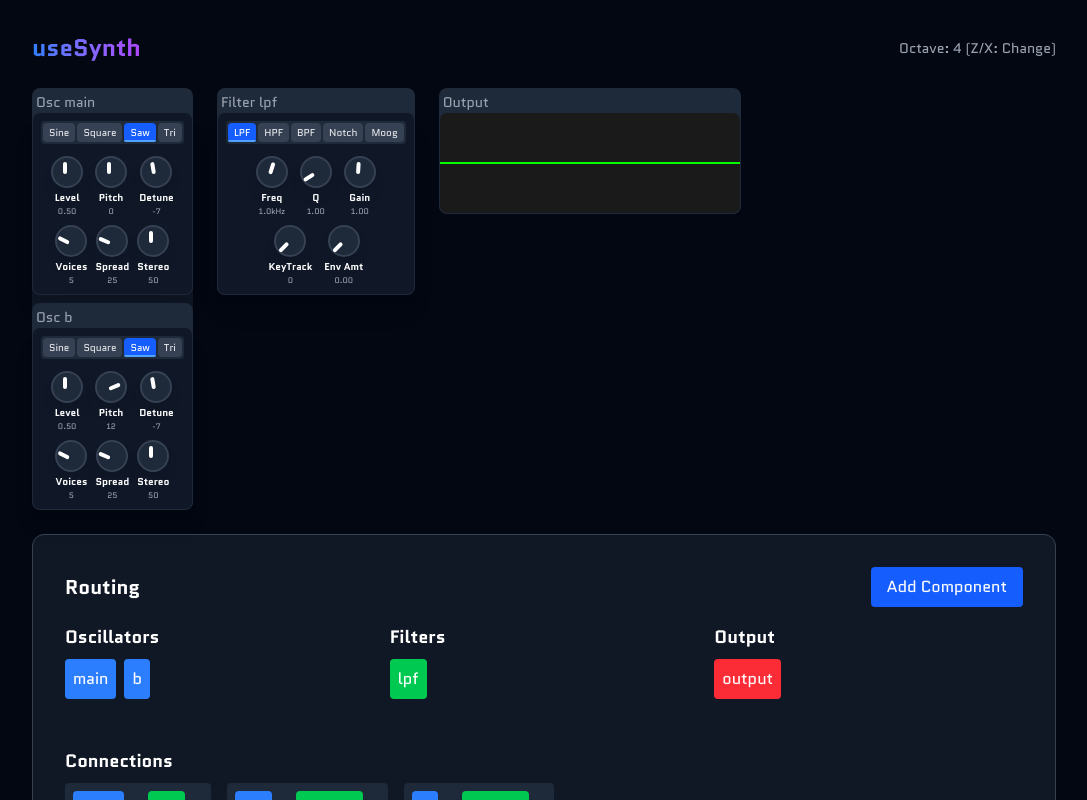
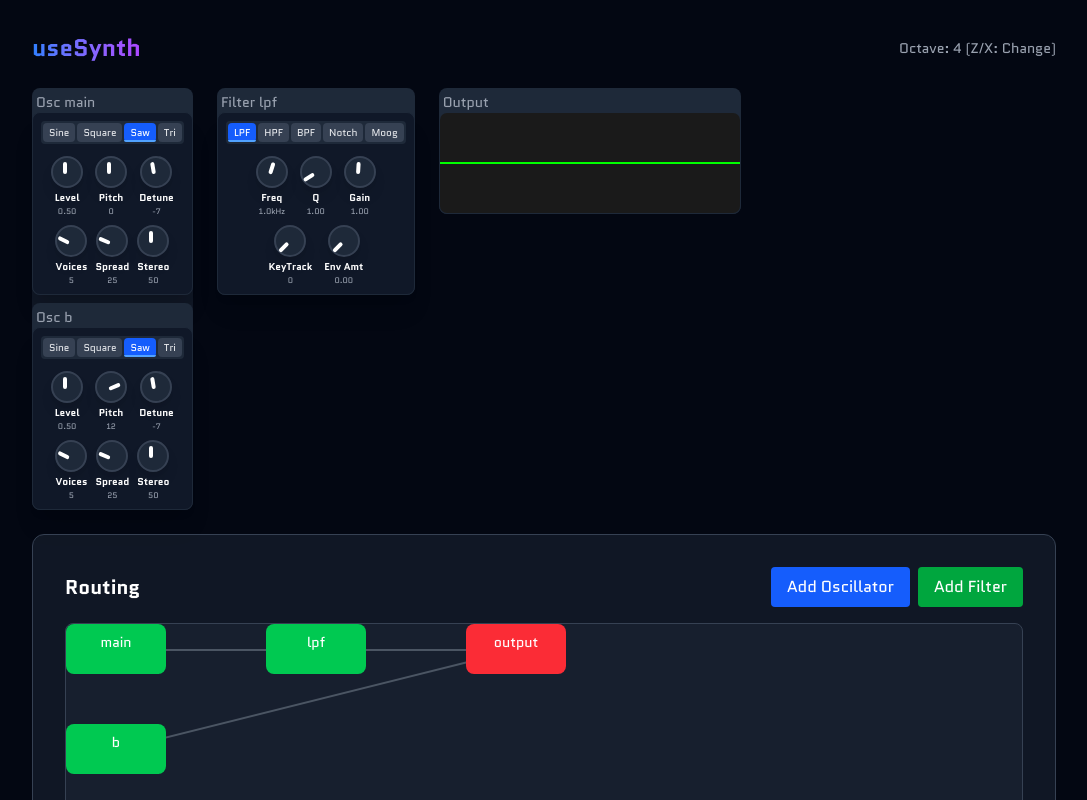
Before and after one commit to nexo-tech/use-synth, a Next.js app in the folder packages/example-app/: page / in a window 1280 px wide. Shown: the top 800 px of the page, without its empty margins (96-1183 px from the left). Built offline with nearby package versions, Linux system fonts and the light colour scheme.

Commit message:
add routing graph

```diff
--- a/packages/example-app/app/components/Routing.tsx
+++ b/packages/example-app/app/components/Routing.tsx
@@ -10,7 +10,6 @@ export default function Routing({ config, onConfigChange }: RoutingProps) {
   const [dragging, setDragging] = React.useState<{ from: string; type: string } | null>(null);
   const [showNewComponentModal, setShowNewComponentModal] = React.useState(false);
   const [newComponentType, setNewComponentType] = React.useState<'oscillator' | 'filter'>('oscillator');
-  const [newComponentId, setNewComponentId] = React.useState('');
 
   const handleDragStart = (id: string, type: string) => {
     setDragging({ from: id, type });
@@ -52,17 +51,28 @@ export default function Routing({ config, onConfigChange }: RoutingProps) {
     });
   };
 
-  const handleCreateNewComponent = () => {
-    if (!newComponentId) return;
+  const handleAddComponent = (type: 'oscillator' | 'filter') => {
+    const newConfig = { ...config };
+    const prefix = type === 'oscillator' ? 'osc' : 'fil';
+    let index = 1;
+    let newId = `${prefix}${index}`;
 
-    const newConfig = { ...config };
-    if (newComponentType === 'oscillator') {
-      newConfig.components.oscillators[newComponentId] = {
+    // Find the next available ID
+    while (
+      (type === 'oscillator' && newConfig.components.oscillators[newId]) ||
+      (type === 'filter' && newConfig.components.filters[newId])
+    ) {
+      index++;
+      newId = `${prefix}${index}`;
+    }
+
+    if (type === 'oscillator') {
+      newConfig.components.oscillators[newId] = {
         type: 'sine',
         level: 0.5
       };
     } else {
-      newConfig.components.filters[newComponentId] = {
+      newConfig.components.filters[newId] = {
         type: 'lowpass',
         frequency: 1000,
         Q: 1
@@ -70,8 +80,6 @@ export default function Routing({ config, onConfigChange }: RoutingProps) {
     }
 
     onConfigChange(newConfig);
-    setShowNewComponentModal(false);
-    setNewComponentId('');
   };
 
   const getComponentColor = (type: string) => {
@@ -87,83 +95,76 @@ export default function Routing({ config, onConfigChange }: RoutingProps) {
     }
   };
 
+  // Calculate positions for the graph layout
+  const calculatePositions = () => {
+    const positions: Record<string, { x: number; y: number }> = {};
+    let x = 0;
+    let y = 0;
+
+    // Position oscillators
+    Object.keys(config.components.oscillators).forEach(id => {
+      positions[id] = { x: 0, y: y };
+      y += 100;
+    });
+
+    // Position filters
+    y = 0;
+    Object.keys(config.components.filters).forEach(id => {
+      positions[id] = { x: 200, y: y };
+      y += 100;
+    });
+
+    // Position output
+    positions['output'] = { x: 400, y: Math.max(y - 100, 0) };
+
+    return positions;
+  };
+
+  const positions = calculatePositions();
+
   return (
     <div className="p-4">
       <div className="flex justify-between items-center mb-4">
         <h2 className="text-xl font-bold">Routing</h2>
-        <button
-          onClick={() => setShowNewComponentModal(true)}
-          className="px-4 py-2 bg-blue-600 text-white rounded hover:bg-blue-700"
-        >
-          Add Component
-        </button>
+        <div className="flex gap-2">
+          <button
+            onClick={() => handleAddComponent('oscillator')}
+            className="px-4 py-2 bg-blue-600 text-white rounded hover:bg-blue-700"
+          >
+            Add Oscillator
+          </button>
+          <button
+            onClick={() => handleAddComponent('filter')}
+            className="px-4 py-2 bg-green-600 text-white rounded hover:bg-green-700"
+          >
+            Add Filter
+          </button>
+        </div>
       </div>
 
-      <div className="flex flex-col gap-8">
-        {/* Components Row */}
-        <div className="flex flex-wrap gap-4">
-          {/* Oscillators */}
-          <div className="flex-1 min-w-[200px]">
-            <h3 className="text-lg font-semibold mb-2">Oscillators</h3>
-            <div className="flex flex-wrap gap-2">
-              {Object.keys(config.components.oscillators).map(id => (
-                <div
-                  key={id}
-                  draggable
-                  onDragStart={() => handleDragStart(id, 'oscillator')}
-                  className={`p-2 rounded ${getComponentColor('oscillator')} cursor-move`}
-                >
-                  {id}
-                </div>
-              ))}
-            </div>
-          </div>
+      {/* Graph Layout */}
+      <div className="relative h-[400px] border border-gray-700 rounded-lg bg-gray-800/50">
+        {/* Connections */}
+        {config.routing.map((conn, index) => {
+          const fromPos = positions[conn.from];
+          const toPos = positions[conn.to];
+          if (!fromPos || !toPos) return null;
 
-          {/* Filters */}
-          <div className="flex-1 min-w-[200px]">
-            <h3 className="text-lg font-semibold mb-2">Filters</h3>
-            <div className="flex flex-wrap gap-2">
-              {Object.keys(config.components.filters).map(id => (
-                <div
-                  key={id}
-                  draggable
-                  onDragStart={() => handleDragStart(id, 'filter')}
-                  className={`p-2 rounded ${getComponentColor('filter')} cursor-move`}
-                >
-                  {id}
-                </div>
-              ))}
-            </div>
-          </div>
-
-          {/* Output */}
-          <div className="flex-1 min-w-[200px]">
-            <h3 className="text-lg font-semibold mb-2">Output</h3>
+          return (
             <div
-              onDragOver={e => e.preventDefault()}
-              onDrop={() => handleDrop('output')}
-              className={`p-2 rounded ${getComponentColor('output')} inline-block`}
+              key={index}
+              className="absolute"
+              style={{
+                left: fromPos.x + 50,
+                top: fromPos.y + 25,
+                width: toPos.x - fromPos.x,
+                height: 2,
+                backgroundColor: '#4B5563',
+                transform: `rotate(${Math.atan2(toPos.y - fromPos.y, toPos.x - fromPos.x)}rad)`,
+                transformOrigin: 'left center',
+              }}
             >
-              output
-            </div>
-          </div>
-        </div>
-
-        {/* Connections */}
-        <div className="mt-4">
-          <h3 className="text-lg font-semibold mb-2">Connections</h3>
-          <div className="flex flex-wrap gap-4">
-            {config.routing.map((conn, index) => (
-              <div key={index} className="flex items-center gap-2 bg-gray-800 p-2 rounded">
-                <span className="flex items-center gap-1">
-                  <span className={`px-2 py-1 rounded ${getComponentColor('oscillator')}`}>
-                    {conn.from}
-                  </span>
-                  <span>→</span>
-                  <span className={`px-2 py-1 rounded ${getComponentColor('filter')}`}>
-                    {conn.to}
-                  </span>
-                </span>
+              <div className="absolute -right-2 -top-2">
                 <button
                   onClick={() => handleDeleteConnection(conn.from, conn.to)}
                   className="text-red-500 hover:text-red-700"
@@ -171,56 +172,34 @@ export default function Routing({ config, onConfigChange }: RoutingProps) {
                   ×
                 </button>
               </div>
-            ))}
-          </div>
-        </div>
-      </div>
+            </div>
+          );
+        })}
 
-      {/* New Component Modal */}
-      {showNewComponentModal && (
-        <div className="fixed inset-0 bg-black bg-opacity-50 flex items-center justify-center">
-          <div className="bg-gray-800 p-6 rounded-lg">
-            <h3 className="text-xl font-bold mb-4">Add New Component</h3>
-            <div className="space-y-4">
-              <div>
-                <label className="block mb-2">Type</label>
-                <select
-                  value={newComponentType}
-                  onChange={e => setNewComponentType(e.target.value as 'oscillator' | 'filter')}
-                  className="w-full p-2 rounded bg-gray-700"
-                >
-                  <option value="oscillator">Oscillator</option>
-                  <option value="filter">Filter</option>
-                </select>
-              </div>
-              <div>
-                <label className="block mb-2">ID</label>
-                <input
-                  type="text"
-                  value={newComponentId}
-                  onChange={e => setNewComponentId(e.target.value)}
-                  className="w-full p-2 rounded bg-gray-700"
-                  placeholder="Enter component ID"
-                />
-              </div>
-              <div className="flex justify-end gap-2">
-                <button
-                  onClick={() => setShowNewComponentModal(false)}
-                  className="px-4 py-2 bg-gray-600 rounded hover:bg-gray-700"
-                >
-                  Cancel
-                </button>
-                <button
-                  onClick={handleCreateNewComponent}
-                  className="px-4 py-2 bg-blue-600 rounded hover:bg-blue-700"
-                >
-                  Create
-                </button>
-              </div>
+        {/* Components */}
+        {Object.entries(positions).map(([id, pos]) => (
+          <div
+            key={id}
+            draggable={id !== 'output'}
+            onDragStart={() => handleDragStart(id, id.startsWith('osc') ? 'oscillator' : 'filter')}
+            onDragOver={e => e.preventDefault()}
+            onDrop={() => handleDrop(id)}
+            className={`absolute w-[100px] h-[50px] rounded-lg cursor-move ${
+              id === 'output' ? getComponentColor('output') :
+              id.startsWith('osc') ? getComponentColor('oscillator') :
+              getComponentColor('filter')
+            }`}
+            style={{
+              left: pos.x,
+              top: pos.y,
+            }}
+          >
+            <div className="p-2 text-center text-sm font-quantico">
+              {id}
             </div>
           </div>
-        </div>
-      )}
+        ))}
+      </div>
     </div>
   );
 }
```
